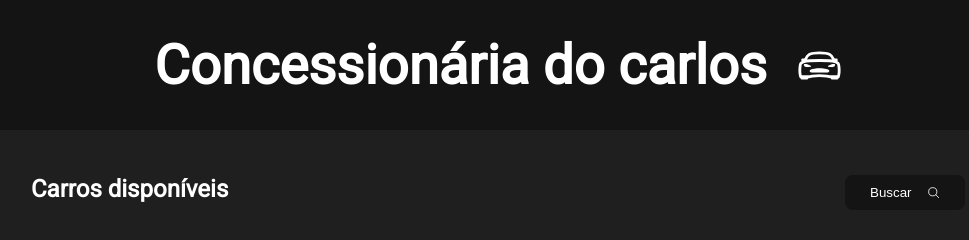
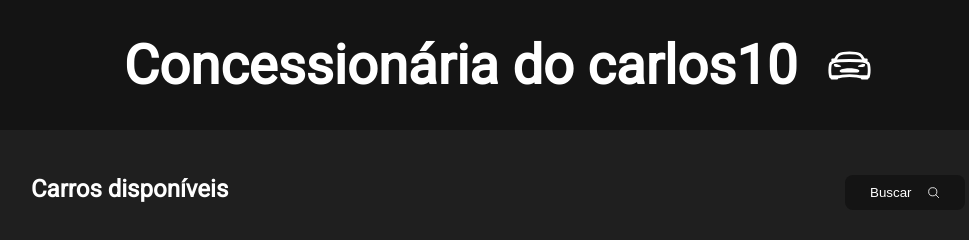
Before and after one commit to SAMPAIOCARLOS/Concessionaria, a plain HTML site: page index.html in a window 1280 px wide. Shown: the whole page, without its empty margins (142-1111 px from the left). Drawn offline with nearby package versions, Linux system fonts and the light colour scheme.

Commit message:
alteração do carlos

```diff
--- a/index.html
+++ b/index.html
@@ -8,7 +8,7 @@
 </head>
 <body>
     <header>
-        <h1 class="h1">Concessionária do carlos</h1>
+        <h1 class="h1">Concessionária do carlos10</h1>
         <ion-icon name="car-sport-outline" id="carroIcon"></ion-icon>
     </header>
     <main>
```
